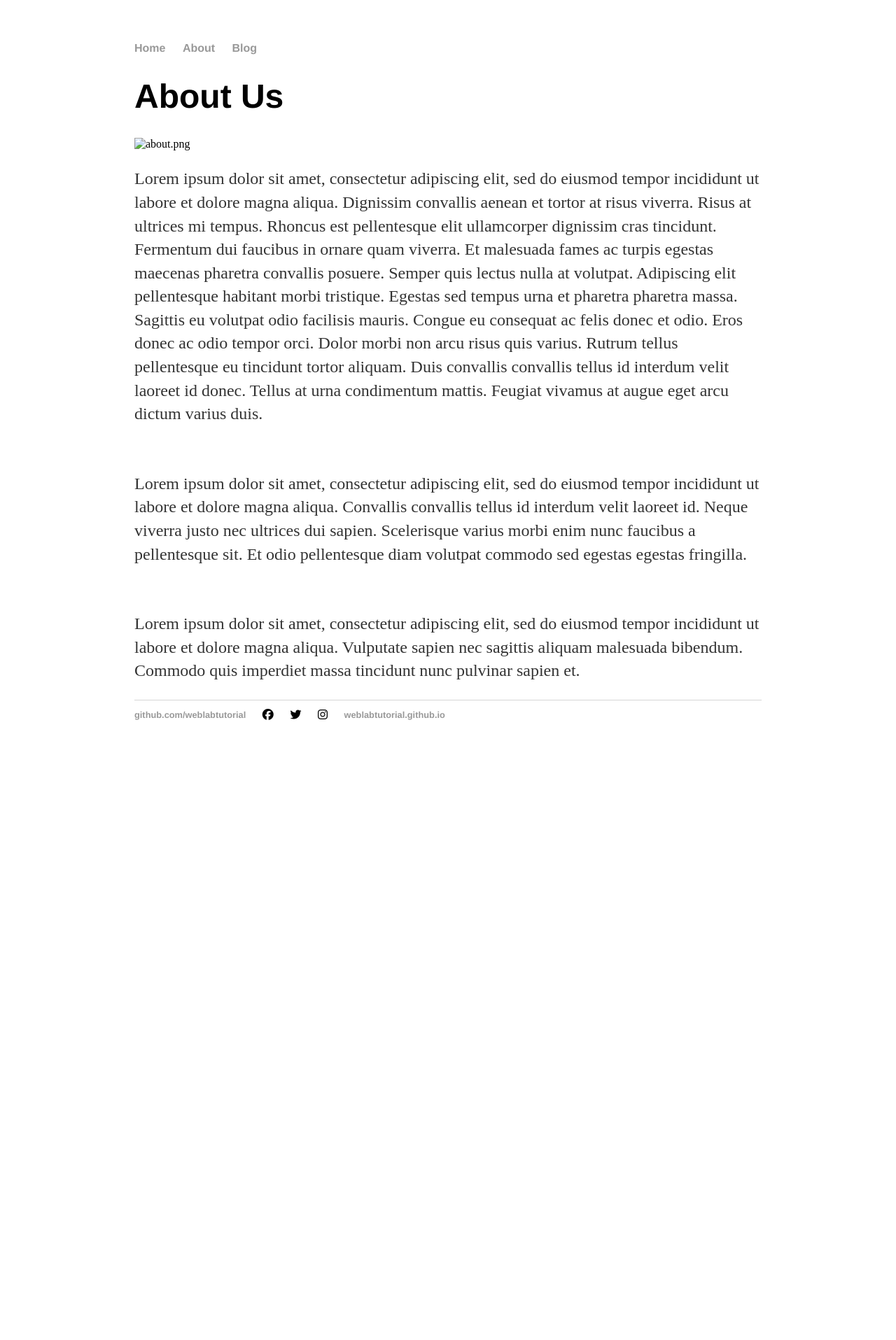
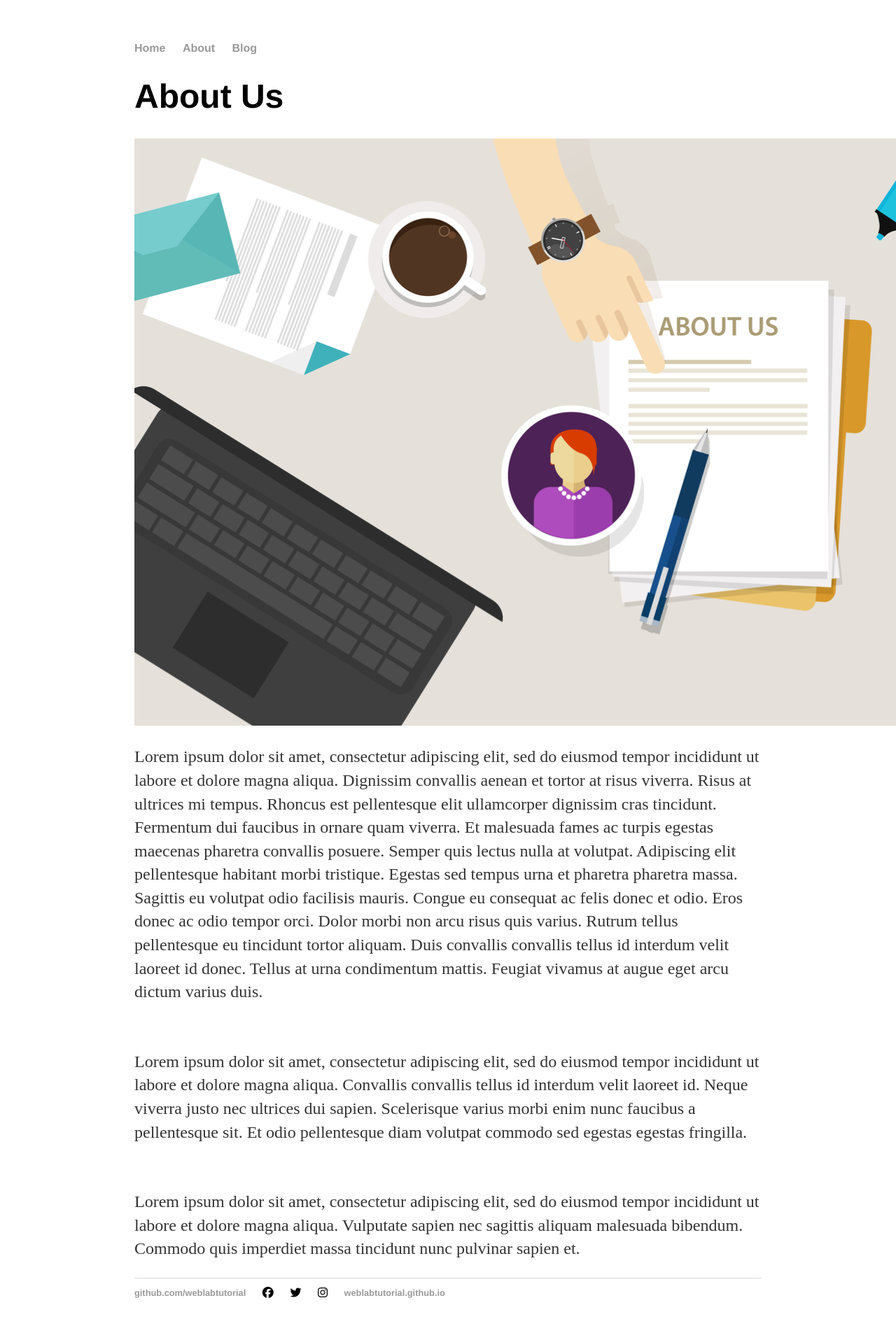
Before and after one commit to NourAdib/NourAdib.github.io, a Jekyll site: the page built from about/index.html, in a window 1280 px wide. Shown: the whole page at 70% size. Built offline with Jekyll 4.4.1, drawn with Linux system fonts in a browser that asks for light colours; nearby versions of some CDN libraries; before the commit the page ends 1089 px from its top, so only the background shows below that.

Commit message:
Update index.html

```diff
--- a/about/index.html
+++ b/about/index.html
@@ -4,7 +4,7 @@ title: Web Programming
 ---
 <div class="blurb">
 <h1>About Us</h1>
-<img src="NourAdib/NourAdib.github.io/images/title-img.png" alt="about.png">
+<img src="/images/title-img.png" alt="about.png">
 <p>Lorem ipsum dolor sit amet, consectetur adipiscing elit, sed do eiusmod tempor incididunt ut labore et dolore magna aliqua. Dignissim convallis aenean et tortor at risus viverra. Risus at ultrices mi tempus. Rhoncus est pellentesque elit ullamcorper dignissim cras tincidunt. Fermentum dui faucibus in ornare quam viverra. Et malesuada fames ac turpis egestas maecenas pharetra convallis posuere. Semper quis lectus nulla at volutpat. Adipiscing elit pellentesque habitant morbi tristique. Egestas sed tempus urna et pharetra pharetra massa. Sagittis eu volutpat odio facilisis mauris. Congue eu consequat ac felis donec et odio. Eros donec ac odio tempor orci. Dolor morbi non arcu risus quis varius. Rutrum tellus pellentesque eu tincidunt tortor aliquam. Duis convallis convallis tellus id interdum velit laoreet id donec. Tellus at urna condimentum mattis. Feugiat vivamus at augue eget arcu dictum varius duis.</p>
  <br>
   <p>Lorem ipsum dolor sit amet, consectetur adipiscing elit, sed do eiusmod tempor incididunt ut labore et dolore magna aliqua. Convallis convallis tellus id interdum velit laoreet id. Neque viverra justo nec ultrices dui sapien. Scelerisque varius morbi enim nunc faucibus a pellentesque sit. Et odio pellentesque diam volutpat commodo sed egestas egestas fringilla.</p>
```
